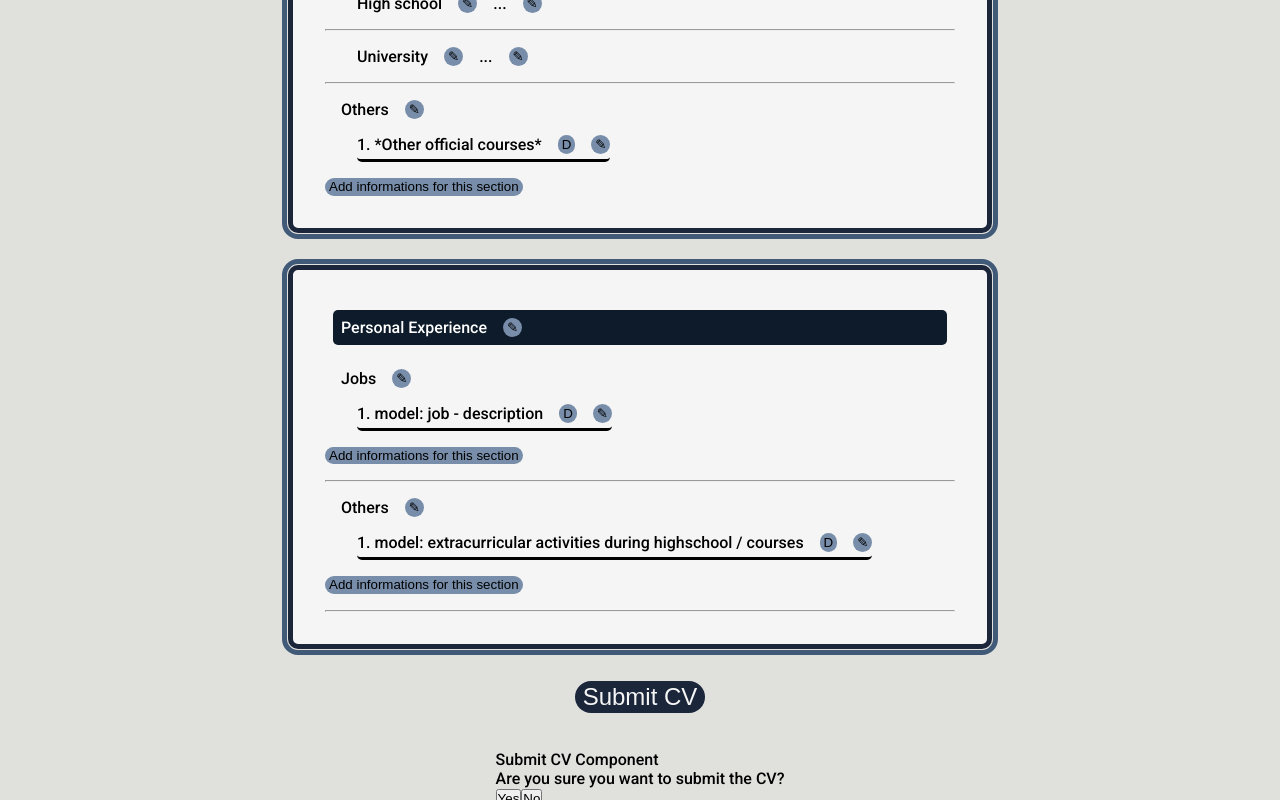
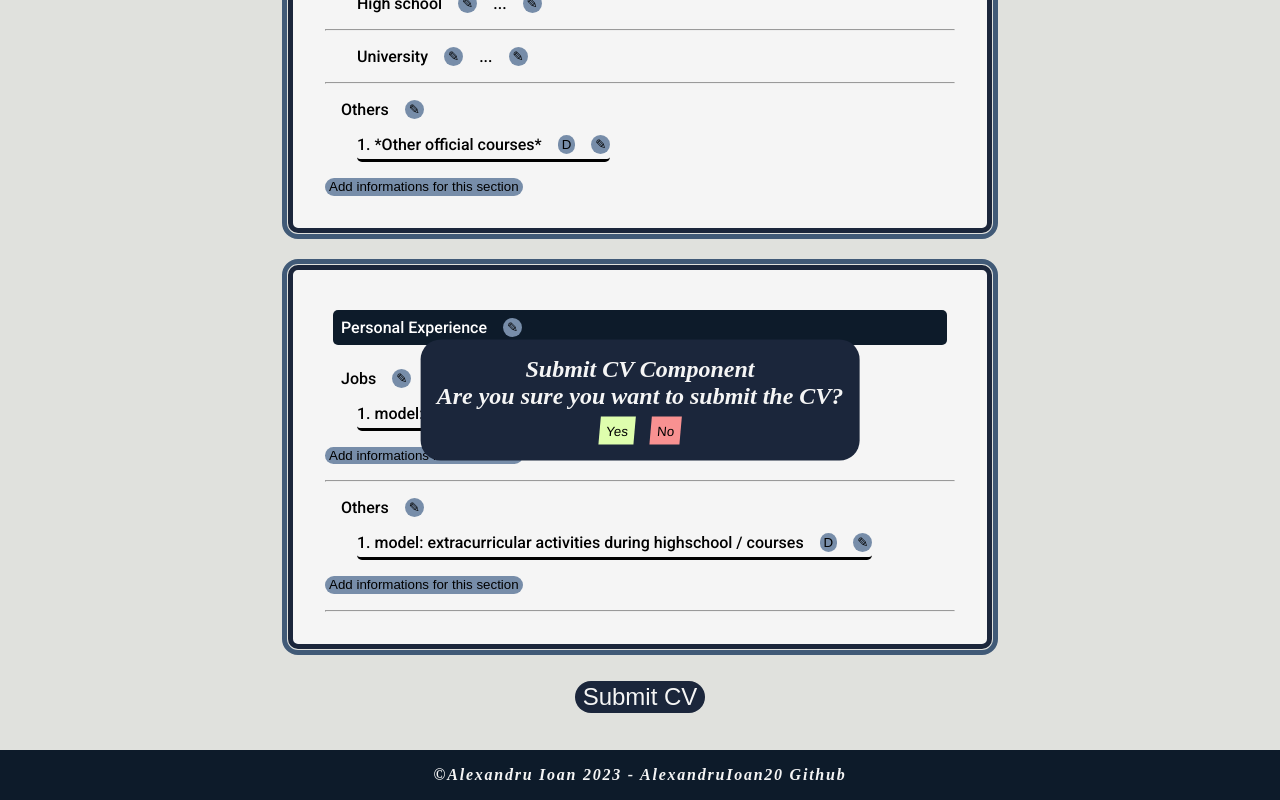
Before and after one commit to AlexandruIoan20/CV-Application-Project-, a React (Create React App) app in the folder cv-app/: page / in a window 1280 px wide. Both pictures are taken after a click on the button "Submit CV". Shown: the part 1324-2124 px from the top of the page. Built offline with nearby package versions, Linux system fonts and the light colour scheme.

Commit message:
Added styles to double check

```diff
--- a/cv-app/src/App.jsx
+++ b/cv-app/src/App.jsx
@@ -3,6 +3,7 @@ import './styles/main.css';
 import './styles/form.css'
 import './styles/buttons.css';
 import './styles/intro.css';
+import './styles/double_check.css';
 import ContactSection from './composed_components/contact.jsx';
 import AboutSection from './composed_components/aboutMeSection.jsx';
 import { EducationSection } from './composed_components/education.jsx';
--- /dev/null
+++ b/cv-app/src/styles/double_check.css
@@ -0,0 +1,58 @@
+.container {
+    position: relative;
+}
+
+.double-check-section {
+    background-color: #1B263B;
+    color: whitesmoke;
+
+    font-family: "Righteous";
+    text-align: center;
+    padding: 1rem;
+    font-size: 1.5rem;
+
+    font-weight: 700;
+    font-style: italic;
+
+    border-radius: 20px;
+    transform: skewX(-5deg);
+
+    position: fixed;
+    top: 50%;
+    left: 50%;
+    transform: translate(-50%, -50%);
+}
+
+.double-check-section button {
+    margin-inline: .5rem;
+
+    padding: 0.5em;
+    margin-top: 0.5em;
+    transform: skewX(-5deg);
+
+    border: none;
+}
+
+.double-check-first {
+    background-color: rgb(222, 254, 173);
+}
+
+.double-check-first:hover, .double-check-first:active {
+    background-color: rgb(5, 245, 5);
+    text-decoration: underline;
+    color: whitesmoke;
+
+    font-weight:900;
+}
+
+.double-check-second {
+    background-color: rgb(248, 145, 145);
+}
+
+.double-check-second:hover, .double-check-first:active {
+    background-color: red;
+    text-decoration: underline;
+    color: whitesmoke;
+
+    font-weight: 900;
+}
--- a/cv-app/src/styles/intro.css
+++ b/cv-app/src/styles/intro.css
@@ -2,7 +2,6 @@
     display: flex;
     flex-flow: row;
 }
-
 
 .intro-data-section {
     display: flex;
```
Also changed, not shown: cv-app/src/styles/main.css (+8 -0 lines).
